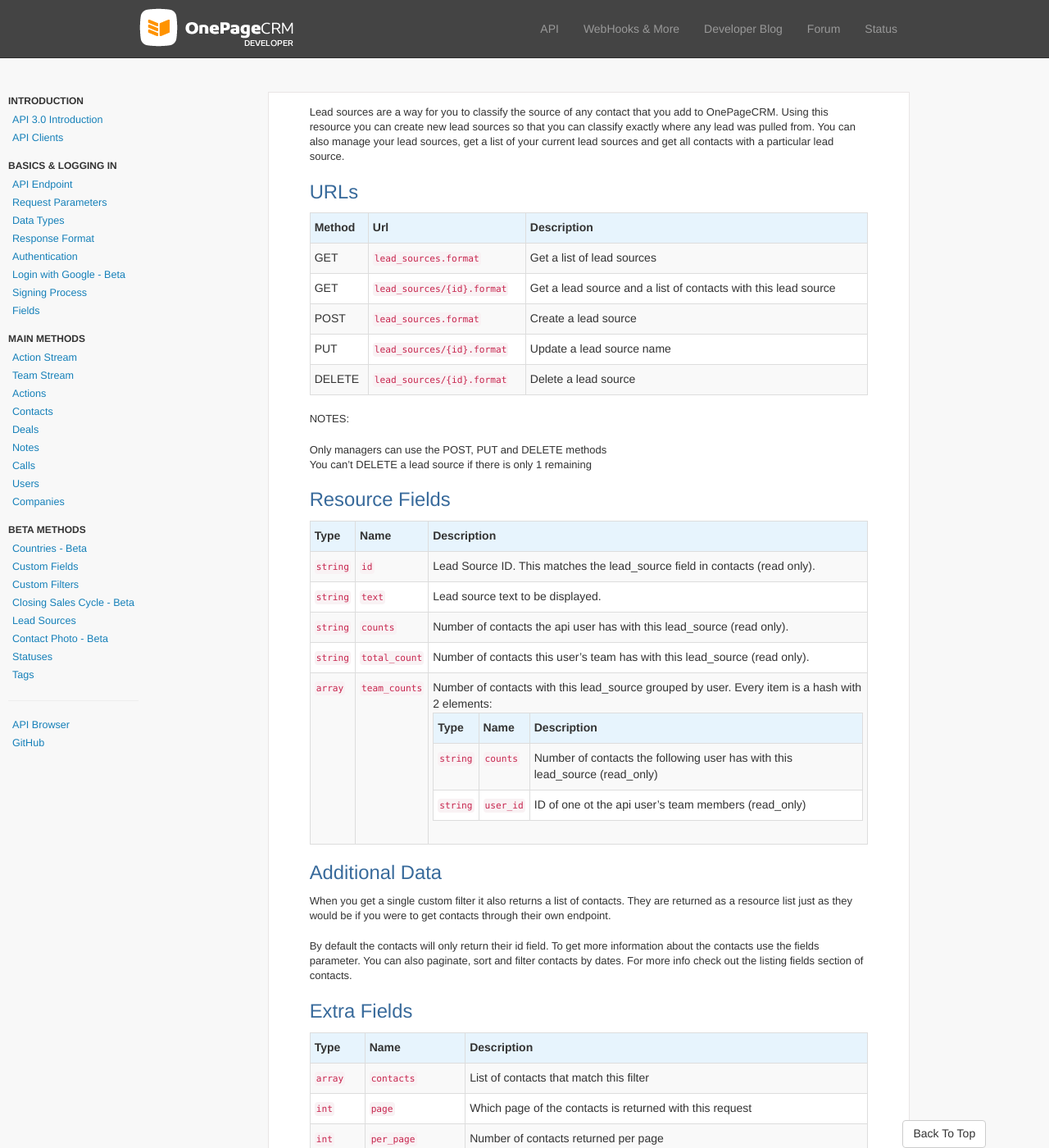
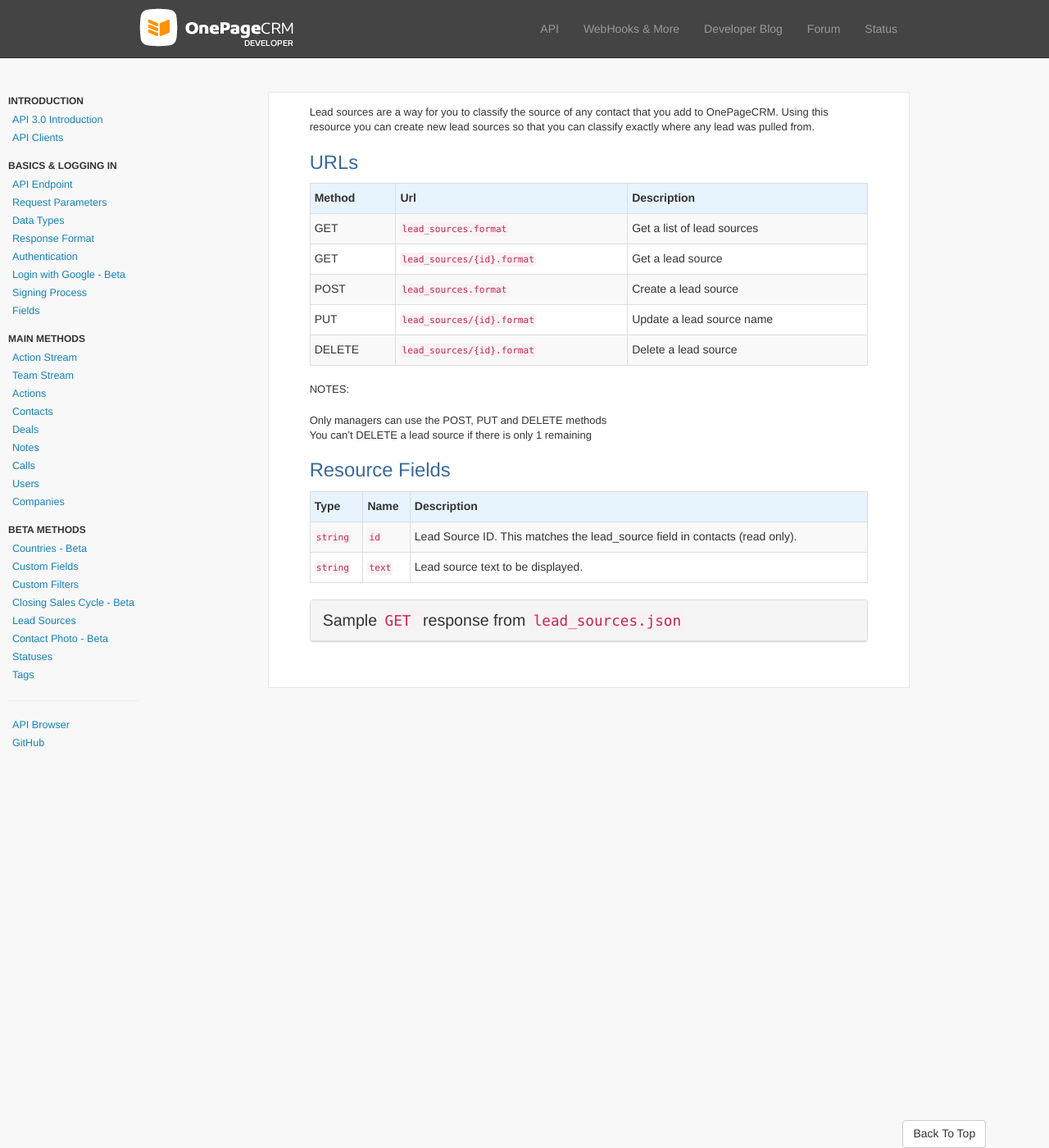
Before and after one commit to OnePageCRM/OnePageCRM.github.io, a Jekyll site: the page built from _posts/2014-03-04-lead-sources.html, in a window 1280 px wide and 1400 px high. Shown: the whole window at 82% size. Built offline with Jekyll 4.4.1, drawn with Linux system fonts in a browser that asks for light colours; nearby versions of some CDN libraries; Markdown is read by kramdown in place of the engine named in the settings; some of the changed text lies outside the part shown.

Commit message:
remove information about contacts being returned in lead source endpoint

```diff
--- a/_posts/2014-03-04-lead-sources.html
+++ b/_posts/2014-03-04-lead-sources.html
@@ -7,7 +7,7 @@
 ---
 
 
-<p>Lead sources are a way for you to classify the source of any contact that you add to OnePageCRM. Using this resource you can create new lead sources so that you can classify exactly where any lead was pulled from. You can also manage your lead sources, get a list of your current lead sources and get all contacts with a particular lead source.</p>
+<p>Lead sources are a way for you to classify the source of any contact that you add to OnePageCRM. Using this resource you can create new lead sources so that you can classify exactly where any lead was pulled from.</p>
 
 <h3 id="urls">URLs</h3>
 <table class="table table-striped table-bordered">
@@ -27,7 +27,7 @@
     <tr>
       <td><span class="get-text">GET</span></td>
       <td><code>lead_sources/{id}.format</code></td>
-      <td>Get a lead source and a list of contacts with this lead source</td>
+      <td>Get a lead source</td>
     </tr>
     <tr>
       <td><span class="post-text">POST</span></td>
@@ -74,88 +74,6 @@
       <td><code>text</code></td>
       <td>Lead source text to be displayed.</td>
     </tr>
-    <tr>
-      <td><code class="redtext">string</code></td>
-      <td><code>counts</code></td>
-      <td>Number of contacts the api user has with this lead_source
-        (read only).</td>
-      </tr>
-      <tr>
-        <td class="nowrap"><code class="redtext">string</code></td>
-        <td class="nowrap"><code>total_count</code></td>
-        <td>Number of contacts this user’s team has with this lead_source
-          (read only).</td>
-        </tr>
-        <tr>
-          <td><code class="redtext">array</code></td>
-          <td class="nowrap"><code>team_counts</code></td>
-          <td>Number of contacts with this lead_source grouped by user.
-            Every item is a <span class="redtext">hash</span> with 2 elements:
-            <table class="table table-striped table-bordered">
-              <thead>
-                <tr>
-                  <td>Type</td>
-                  <td>Name</td>
-                  <td>Description</td>
-                </tr>
-              </thead>
-              <tbody>
-                <tr>
-                  <td class="nowrap"><code class="redtext">string</code></td>
-                  <td><code>counts</code></td>
-                  <td>Number of contacts the following user has with this lead_source (read_only)</td>
-                </tr>
-                <tr>
-                  <td><code class="redtext">string</code></td>
-                  <td class="nowrap"><code>user_id</code></td>
-                  <td>ID of one ot the api user’s team members (read_only)</td>
-                </tr>
-              </tbody>
-            </table>
-          </td>
-        </tr>
-      </tbody>
-    </table>
-
-    <h3 id="additional-data">Additional Data</h3>
-    <p>When you get a single custom filter it also returns a list of contacts. They are returned as a resource list just as they would be if you were to get contacts through their own endpoint.</p>
-    <p>By default the contacts will only return their id field. To get more information about the contacts use the fields parameter. You can also paginate, sort and filter contacts by dates. For more info check out the listing fields section of contacts.</p>
-
-    <h3 id="extra-fields">Extra Fields</h3>
-    <table class="table table-striped table-bordered">
-      <thead>
-        <tr>
-          <td>Type</td>
-          <td>Name</td>
-          <td>Description</td>
-        </tr>
-      </thead>
-      <tbody>
-        <tr>
-          <td class="nowrap"><code class="redtext">array</code></td>
-          <td><code>contacts</code></td>
-          <td>List of contacts that match this filter</td>
-        </tr>
-        <tr>
-          <td><code class="redtext">int</code></td>
-          <td><code>page</code></td>
-          <td>Which page of the contacts is returned with this request</td>
-        </tr>
-        <tr>
-          <td><code class="redtext">int</code></td>
-          <td><code>per_page</code></td>
-          <td>Number of contacts returned per page</td>
-        </tr>
-        <tr>
-          <td><code class="redtext">int</code></td>
-          <td><code>max_page</code></td>
-          <td>Total number of pages of contacts with this status</td>
-        </tr>
-        <tr>
-          <td><code class="redtext">int</code></td>
-          <td class="nowrap"><code>total_count</code></td>
-          <td>Number of contacts this user’s team has with this status</td>
-        </tr>
       </tbody>
     </table>
 
```
